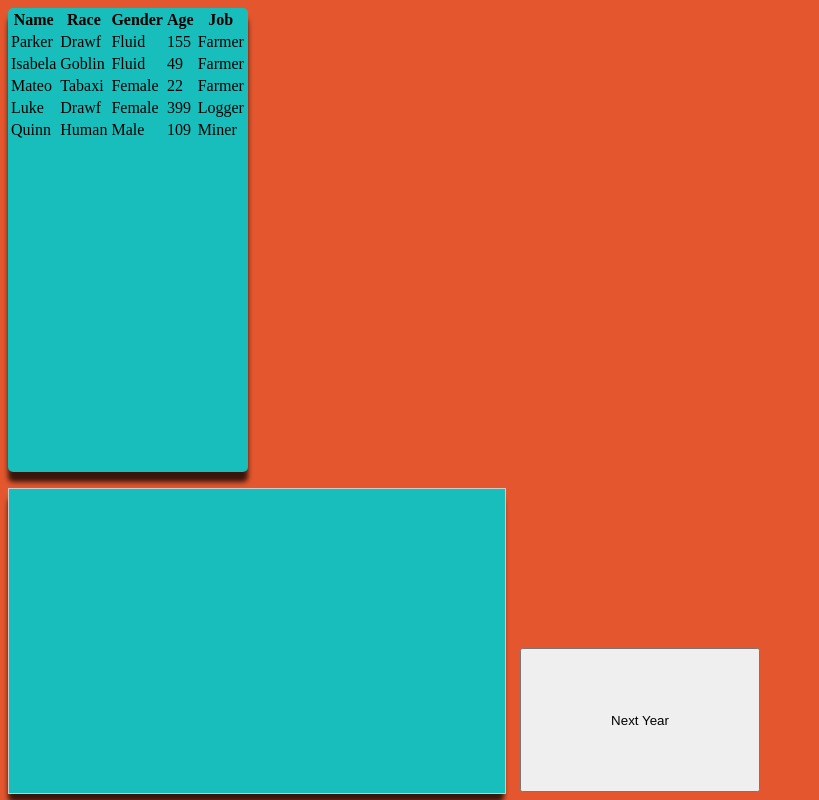
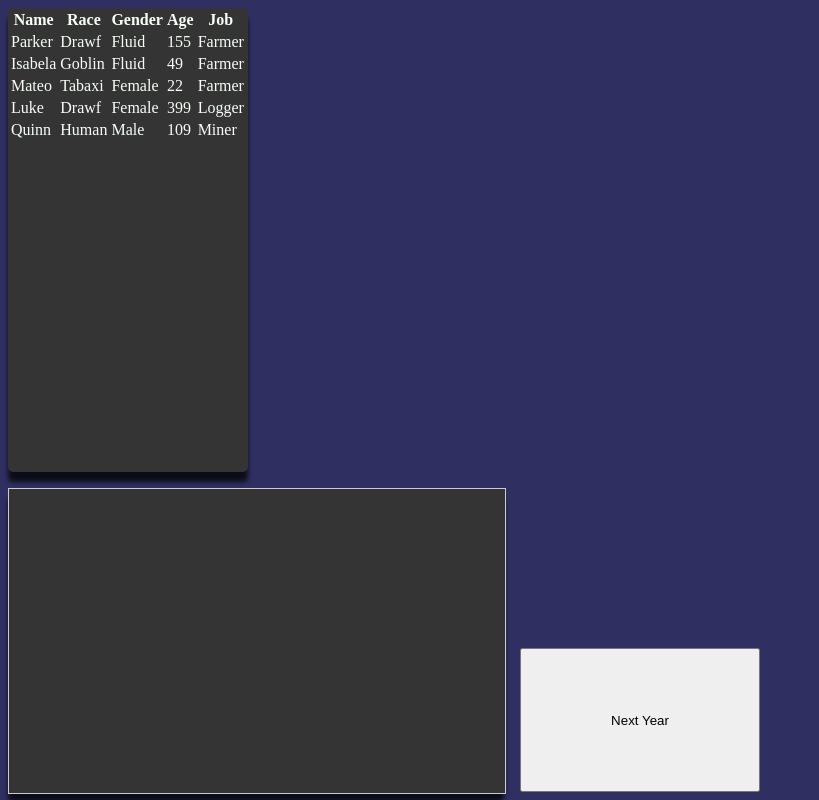
Before and after one commit to DiddySmooth/Sim, an Angular app in the folder Simm/: page / in a window 1280 px wide. Shown: the whole page, without its empty margins (0-819 px from the left). Built offline with nearby package versions, Linux system fonts and the light colour scheme.

Commit message:
changed color scheme

```diff
--- a/Simm/src/variables.sass
+++ b/Simm/src/variables.sass
@@ -1,6 +1,6 @@
 :root
-  --primary-color: #E4572E
-  --secondary-color: #17BEBB
+  --primary-color: #2F3061
+  --secondary-color: #343434
   --font-family: Arial, sans-serif
-  --font-primary-color: black
+  --font-primary-color: #F7FFF7
   /* Add more variables as needed */
```
